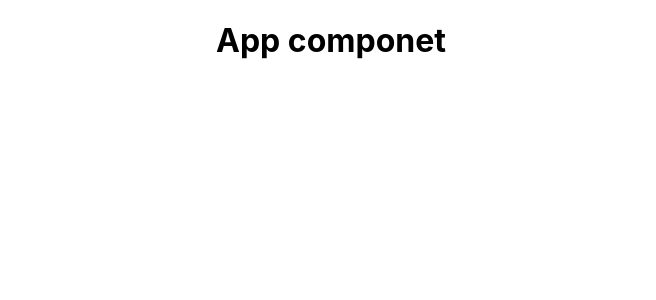
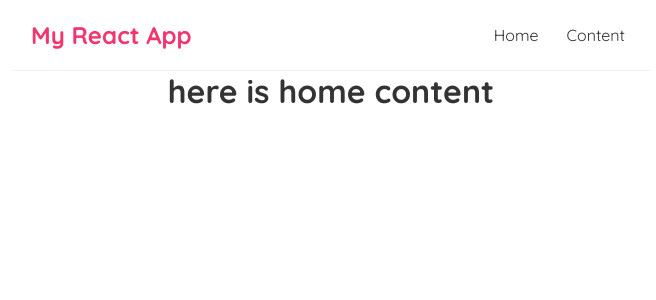
Before and after one commit to wesam196/First-react, a React (Create React App) app: page / in a window 1280 px wide. Shown: the top 300 px of the page, without its empty margins (309-965 px from the left). Built offline with nearby package versions, Linux system fonts and the light colour scheme.

Commit message:
add components and classes

```diff
--- a/public/index.html
+++ b/public/index.html
@@ -26,6 +26,8 @@
     -->
     <title>React App</title>
   </head>
+
+
   <body>
     <noscript>You need to enable JavaScript to run this app.</noscript>
     <div id="root">
--- a/src/App.js
+++ b/src/App.js
@@ -1,11 +1,17 @@
 import './App.css';
+import Navbar from './Navbar';
+import Home from './Home';
 
 function App() {
+
+
   return (
     <div className="App">
+      <Navbar />
         <div className="component">
 
-          <h1>App componet</h1>
+         <Home />
+
 
         </div>
     </div>
--- /dev/null
+++ b/src/Home.js
@@ -0,0 +1,9 @@
+function Home(){
+
+    return(
+        <h1 className="Home">here is home content</h1>
+    );
+}
+
+
+export default Home;
--- /dev/null
+++ b/src/Navbar.js
@@ -0,0 +1,18 @@
+
+function Navbar(){
+
+    return(
+        <nav className="navbar">
+            <h1>My React App</h1>
+
+            <div className="links">
+                <a href="/">Home</a>
+
+                <a href="/Content">Content</a>
+            </div>
+
+        </nav>
+    );
+}
+
+export default Navbar;
--- a/src/index.css
+++ b/src/index.css
@@ -1,13 +1,35 @@
-body {
+@import url('https://fonts.googleapis.com/css2?family=Quicksand:wght@300;400;500;600;700&display=swap');
+
+/* base styles */
+* {
   margin: 0;
-  font-family: -apple-system, BlinkMacSystemFont, 'Segoe UI', 'Roboto', 'Oxygen',
-    'Ubuntu', 'Cantarell', 'Fira Sans', 'Droid Sans', 'Helvetica Neue',
-    sans-serif;
-  -webkit-font-smoothing: antialiased;
-  -moz-osx-font-smoothing: grayscale;
+  font-family: "Quicksand";
+  color: #333;
 }
-
-code {
-  font-family: source-code-pro, Menlo, Monaco, Consolas, 'Courier New',
-    monospace;
+.navbar {
+  padding: 20px;
+  display: flex;
+  align-items: center;
+  max-width: 600px;
+  margin: 0 auto;
+  border-bottom: 1px solid #f2f2f2;
 }
+.navbar h1 {
+  color: #f1356d;
+}
+.navbar .links {
+  margin-left: auto;
+}
+.navbar a {
+  margin-left: 16px;
+  text-decoration: none;
+  padding: 6px;
+}
+.navbar a:hover {
+  color: #f1356d;
+}
+.content {
+  max-width: 600px;
+  margin: 40px auto;
+  padding: 20px;
+}
```
